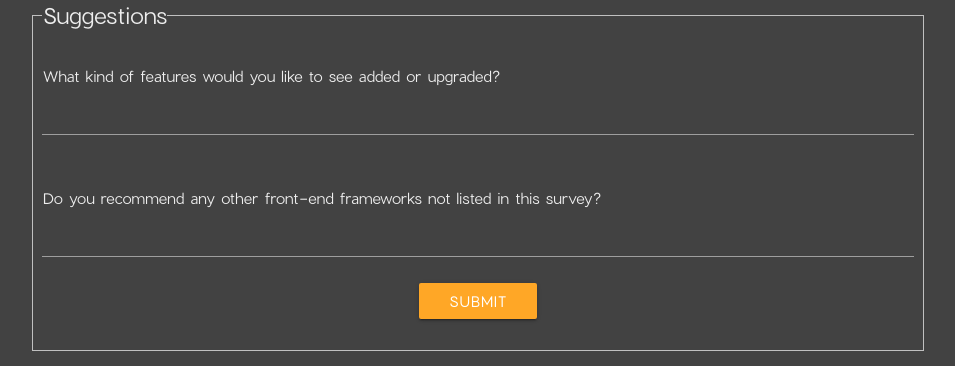
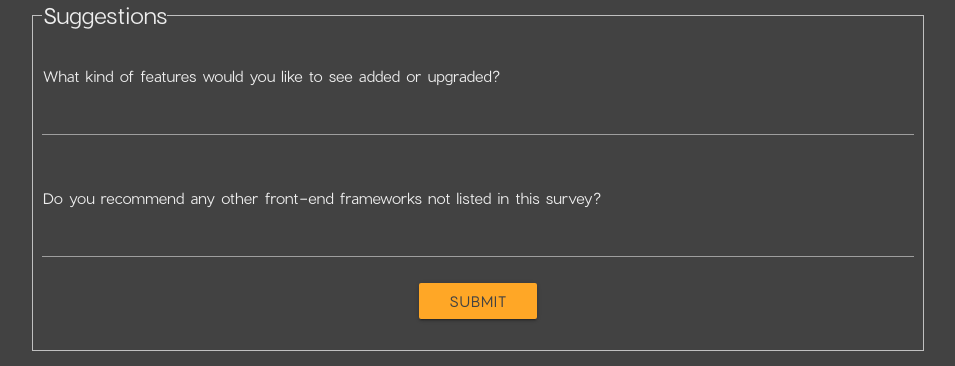
Before and after one commit to ahashim1/CSC174_Assignment8, a PHP site: page / in a window 1280 px wide. Shown: the part 2458-2824 px from the top of the page, without its empty margins (162-1117 px from the left). Run offline with PHP 8.4, Linux system fonts and the light colour scheme; some libraries are stand-ins or nearby versions.

Commit message:
changed color of button text

```diff
--- a/css/overrides.css
+++ b/css/overrides.css
@@ -84,3 +84,7 @@ h1{
 .boxes label{
 	color: #eeeeee;
 }
+
+.btn{
+	color: #424242;
+}
--- a/index.php
+++ b/index.php
@@ -230,7 +230,7 @@
 					</div>
 
 					<div class="center-align">
-					<button class="orange lighten-1 btn waves-effect waves-light" type="submit" name="Submit">Submit</button>
+					<button class=" orange lighten-1 btn waves-effect waves-light" type="submit" name="Submit">Submit</button>
 					</div>
 
 				</div>
```
